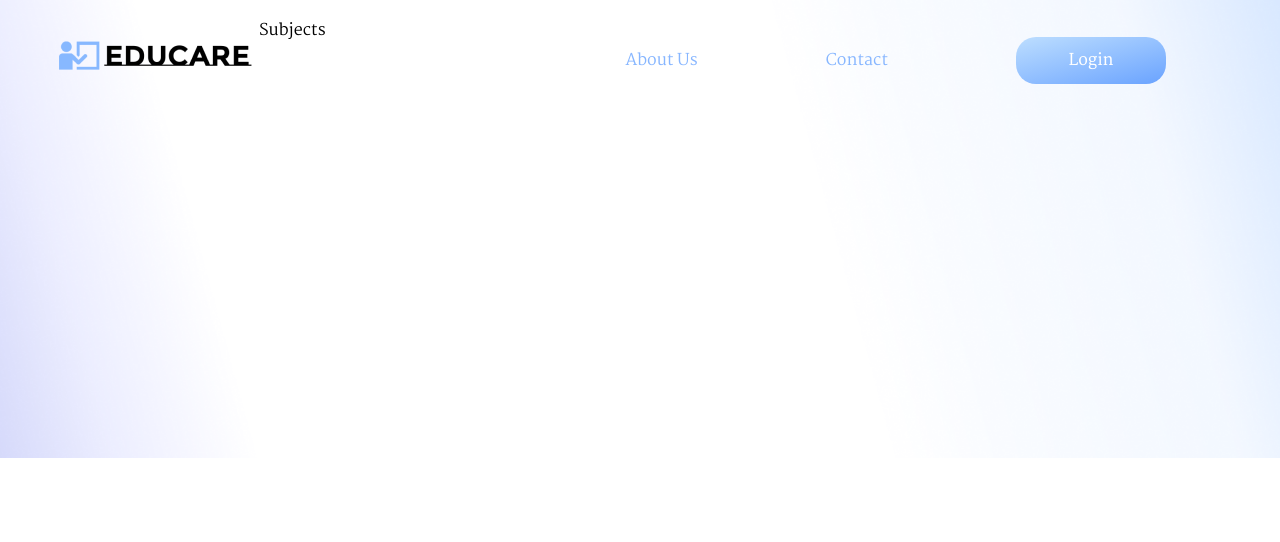
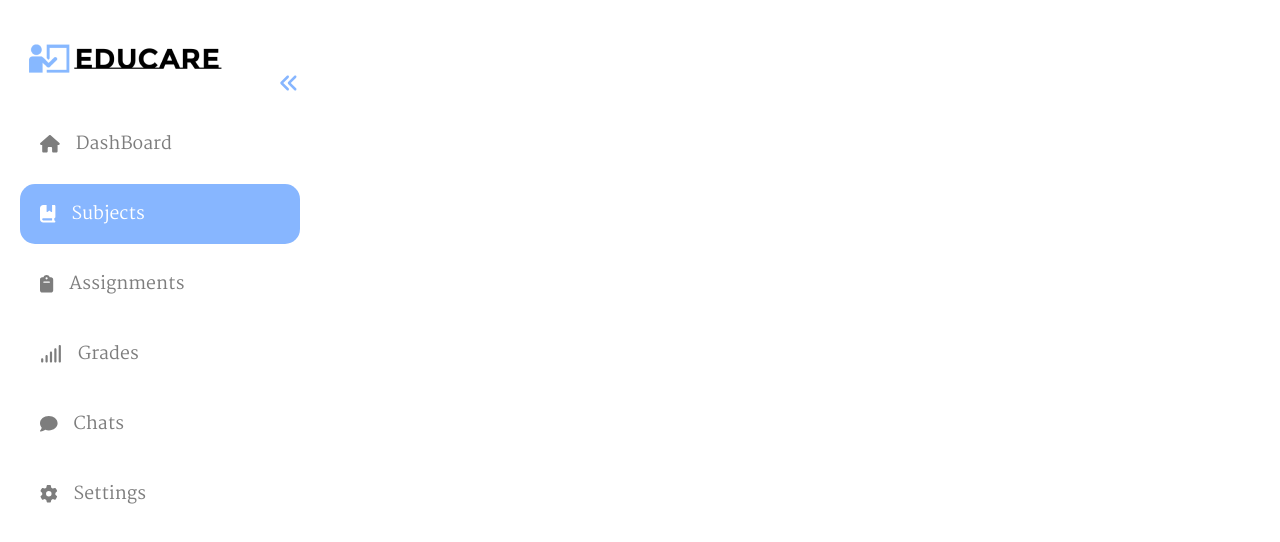
Before and after one commit to anishshrestha986/educare-frontend, a React (Vite) app: page /subjects in a window 1280 px wide. Shown: the top 542 px of the page. Built offline with nearby package versions, Linux system fonts and the light colour scheme; the HTML template or start-up script is replaced by a standard one.

Commit message:
navBar complete

```diff
--- a/src/App.tsx
+++ b/src/App.tsx
@@ -1,9 +1,10 @@
 import { QueryClient, QueryClientProvider } from "react-query";
 import { Route, BrowserRouter as Router, Routes } from "react-router-dom";
-import Header from "./components/Header";
+import AuthLayout from "./layouts/auth.layout";
+import DashBoardLayout from "./layouts/dashboard.layout";
 import LogIn from "./pages/auth/logIn";
 import Register from "./pages/auth/register";
-import Dashboard from "./pages/Dashboard";
+import Dashboard from "./pages/Dashboard/Dashboard";
 import Assignments from "./pages/Dashboard/Assignments";
 import Chats from "./pages/Dashboard/Chats";
 import Grades from "./pages/Dashboard/Grades";
@@ -16,17 +17,20 @@ export default function App() {
     <QueryClientProvider client={queryClient}>
       <div className="app">
         <Router>
-          <Header />
           <Routes>
+            <Route element={<AuthLayout />}>
               <Route path="/" element={<Home />} />
               <Route path="/register" element={<Register />} />
               <Route path="/login" element={<LogIn />} />
+            </Route>
+            <Route element={<DashBoardLayout />}>
               <Route path="/dashboard" element={<Dashboard />} />
               <Route path="/subjects" element={<Subjects />} />
               <Route path="/assignments" element={<Assignments />} />
               <Route path="/grades" element={<Grades />} />
               <Route path="/chats" element={<Chats />} />
               <Route path="/settings" element={<Settings />} />
+            </Route>
           </Routes>
         </Router>
       </div>
--- a/src/components/Header.tsx
+++ b/src/components/Header.tsx
@@ -6,13 +6,8 @@ import Button from "./Button";
 export default function Header() {
   const location = useLocation();
   useEffect(() => {}, [location]);
-  const [headerVisibility, setHeaderVisibility] = useState("block");
   // const { isAuthenticated } = useContext(AuthState);
 
-  useEffect(() => {
-    if (location.pathname.match(/^\/dashboard/)) setHeaderVisibility("none");
-    else setHeaderVisibility("");
-  }, [location]);
   const linkStyle = {
     marginTop: "0rem",
     marginLeft: "4rem",
@@ -22,7 +17,7 @@ export default function Header() {
     display: "inline-block",
   };
   return (
-    <div className="headerWrapper" style={{ display: headerVisibility }}>
+    <div className="headerWrapper" style={{ display: "block" }}>
       <div className="leftSide">
         <div className="logoContainer">
           <Link to="/about">
--- a/src/components/NavBar.tsx
+++ b/src/components/NavBar.tsx
@@ -1,4 +1,4 @@
-import { faBars } from "@fortawesome/free-solid-svg-icons";
+import { faAnglesLeft, faBars } from "@fortawesome/free-solid-svg-icons";
 import { FontAwesomeIcon } from "@fortawesome/react-fontawesome";
 import { useState } from "react";
 import { Link, NavLink } from "react-router-dom";
@@ -6,26 +6,33 @@ import logo from "../images/logo.png";
 import "../styles/navbar.css";
 import { navData } from "../lib/navData";
 export default function NavBar() {
-  const [isNavExpanded, setIsNavExpanded] = useState(false);
+  const [isNavExpanded, setIsNavExpanded] = useState(true);
   return (
     <>
-      <div className="navBarWrapper">
+      <div
+        className={isNavExpanded ? "navBarWrapper expanded" : "navBarWrapper"}
+      >
         <Link to="/about">
-          <img src={logo} alt="" className="navBarLogo" />
+          <img
+            src={logo}
+            alt=""
+            className={isNavExpanded ? "navBarLogo" : "navBarLogo hidden"}
+          />
         </Link>
+
         <button
-          className="hamburger"
+          className={isNavExpanded ? "toggler arrowLeft" : "toggler hamburger"}
           onClick={() => {
             setIsNavExpanded(!isNavExpanded);
           }}
         >
-          <FontAwesomeIcon icon={faBars} className="featureIcon" />
+          {isNavExpanded ? (
+            <FontAwesomeIcon icon={faAnglesLeft} className="featureIcon" />
+          ) : (
+            <FontAwesomeIcon icon={faBars} className="featureIcon" />
+          )}
         </button>
-        <div
-          className={
-            isNavExpanded ? "navigation-menu expanded" : "navigation-menu"
-          }
-        >
+        <div className="navLinksWrapper">
           {navData.map((item) => {
             return (
               <NavLink
@@ -36,7 +43,9 @@ export default function NavBar() {
                 to={item.link}
               >
                 {item.icon}
-                <span className="linkText">{item.text}</span>
+                <span className={isNavExpanded ? "linkText" : "linkTextClosed"}>
+                  {item.text}
+                </span>
               </NavLink>
             );
           })}
--- /dev/null
+++ b/src/layouts/auth.layout.tsx
@@ -0,0 +1,13 @@
+import { Outlet } from "react-router-dom";
+import Header from "../components/Header";
+
+const AuthLayout = () => {
+  return (
+    <>
+      <Header />
+      <Outlet />
+    </>
+  );
+};
+
+export default AuthLayout;
--- /dev/null
+++ b/src/layouts/dashboard.layout.tsx
@@ -0,0 +1,12 @@
+import { Outlet } from "react-router-dom";
+const DashBoardLayout = () => {
+  return (
+    <>
+      <div style={{ display: "flex" }}>
+        <Outlet />
+      </div>
+    </>
+  );
+};
+
+export default DashBoardLayout;
--- a/src/lib/navData.tsx
+++ b/src/lib/navData.tsx
@@ -14,37 +14,37 @@ export const navData = [
     id: 0,
     icon: <FontAwesomeIcon icon={faHome} />,
     text: "DashBoard",
-    link: "dashboard",
+    link: "/dashboard",
   },
   {
     id: 1,
     icon: <FontAwesomeIcon icon={faBookBookmark} />,
     text: "Subjects",
-    link: "subjects",
+    link: "/subjects",
   },
   {
     id: 2,
     icon: <FontAwesomeIcon icon={faClipboard} />,
     text: "Assignments",
-    link: "assignments",
+    link: "/assignments",
   },
   {
     id: 3,
     icon: <FontAwesomeIcon icon={faSignal} />,
     text: "Grades",
-    link: "grades",
+    link: "/grades",
   },
   {
     id: 4,
     icon: <FontAwesomeIcon icon={faComment} />,
     text: "Chats",
-    link: "chats",
+    link: "/chats",
   },
   {
     id: 5,
     icon: <FontAwesomeIcon icon={faGear} />,
     text: "Settings",
-    link: "settings",
+    link: "/settings",
   },
 
   {
--- a/src/pages/Dashboard.tsx
+++ b/src/pages/Dashboard/Dashboard.tsx
@@ -1,7 +1,7 @@
 import React from "react";
-import NavBar from "../components/NavBar";
+import NavBar from "../../components/NavBar";
 import { Helmet, HelmetProvider } from "react-helmet-async";
-
+import "../../styles/dashBoard.css";
 const Dashboard = () => {
   return (
     <div>
--- a/src/pages/Dashboard/Subjects.tsx
+++ b/src/pages/Dashboard/Subjects.tsx
@@ -1,7 +1,18 @@
 import React from "react";
+import { Helmet, HelmetProvider } from "react-helmet-async";
+import NavBar from "../../components/NavBar";
 
 const Subjects = () => {
-  return <div>Subjects</div>;
+  return (
+    <div>
+      <HelmetProvider>
+        <Helmet>
+          <title> Subjects- Educare</title>
+        </Helmet>
+      </HelmetProvider>
+      <NavBar />
+    </div>
+  );
 };
 
 export default Subjects;
--- /dev/null
+++ b/src/styles/dashBoard.css
@@ -0,0 +1,9 @@
+body {
+  font-family: "Martel", sans-serif !important;
+  font-size: 1rem;
+  background-position: center;
+  background-image: none !important;
+
+  background-repeat: no-repeat;
+  background-size: cover;
+}
--- a/src/styles/home.css
+++ b/src/styles/home.css
@@ -72,6 +72,11 @@
 .featureIcon {
   width: 20px;
   color: var(--blue);
+  font-size: 1.5rem;
+}
+.featureIcon:hover {
+  width: 20px;
+  color: var(--black);
   font-size: 1.5rem;
 }
 
--- a/src/styles/navbar.css
+++ b/src/styles/navbar.css
@@ -1,35 +1,60 @@
-.navBarWrapper {
-  height: 100%;
-  width: 280px;
+.navBarWrapper.expanded {
+  height: 100vh;
+  width: 280px !important;
   position: fixed;
   top: 0;
   left: 0;
   background-color: var(--white);
-  transition: 0.3s ease-in-out;
+  transition: 0.3s ease-in-out !important;
   overflow-x: hidden;
   padding-top: 40px;
   padding-left: 20px;
 }
-
-.navigation-menu {
-  margin-top: 30px;
+.navBarWrapper {
+  width: 60px;
+  height: 100vh;
+  position: fixed;
+  top: 0;
+  left: 0;
+  background-color: var(--white);
+  transition: 0.3s ease-in-out !important;
+  overflow-x: hidden;
+  padding-top: 40px;
+  padding-left: 20px;
+}
+.navBarLogo {
+  margin-bottom: 1rem;
+  visibility: visible;
+}
+.navBarLogo.hidden {
+  display: none;
+  visibility: hidden;
+}
+.navLinksWrapper {
+  margin-top: 10px;
 }
 .navLinks {
+  margin-top: 10px;
   font-size: 1.1rem;
   display: flex;
   align-items: center;
   border-radius: 15px;
-  padding: 20px 20px;
+  padding: 15px 20px;
   cursor: pointer;
   color: var(--darkgrey);
   text-decoration: none;
 }
+.navLinks.active {
+  background-color: var(--blue);
+  color: var(--white) !important;
+}
 .navLinks:hover {
-  background-color: var(--blue);
-  color: black !important;
+  background-color: var(--lightblue);
+  color: var(--darkgrey) !important;
 }
+
 .navLinkLogOut {
-  background-color: var(--white);
+  background-color: transparent;
   margin-top: 250px !important;
   font-size: 1.1rem;
   display: flex;
@@ -40,6 +65,7 @@
   color: var(--darkgrey);
   text-decoration: none;
 }
+
 .navLinkLogOut:hover {
   background-color: var(--white) !important;
   color: var(--blue);
@@ -49,29 +75,13 @@
   padding-left: 16px;
 }
 .linkTextClosed {
+  padding-left: 16px;
   visibility: hidden;
-}
-
-.headerLogo {
-  margin-top: -7px;
-  width: 150px;
 }
 
 .navigation-menu .activeLink {
   color: var(--blue);
   background-color: var(--blue);
-}
-
-.navigation-menu .navLinks:hover {
-  color: var(--blue);
-}
-
-.iconListFirst {
-  margin-left: 5rem;
-}
-
-.iconList {
-  margin: 0 0 0 4rem !important;
 }
 
 .dashboardIcon {
@@ -89,20 +99,24 @@
   font-size: 2.3rem;
   margin-top: -10px;
 }
-
+.toggler {
+  align-self: flex-start;
+  justify-self: flex-end;
+  color: #b2bac2;
+  background-color: transparent;
+  border: none;
+  cursor: pointer;
+  padding-left: 20px;
+  padding-bottom: 5px;
+}
+.toggler:hover {
+  background-color: transparent;
+}
+.arrowLeft {
+  padding-left: 50px;
+}
 .hamburger {
-  border: 0;
-  height: 40px;
-  width: 40px;
-  padding: 0.5rem;
-  border-radius: 50%;
-  cursor: pointer;
-  position: absolute;
-  top: 50%;
-  right: 25px;
-  transform: translateY(-50%);
-  display: none;
-  background: none;
+  margin-bottom: 30px;
 }
 
 .content {
```
Lines whose indentation alone changed are shown as unchanged.
